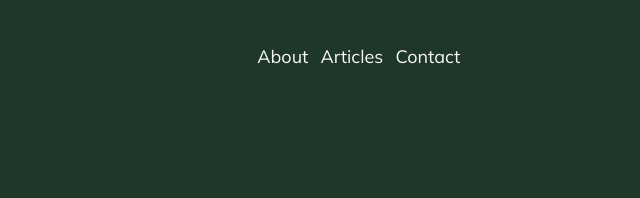
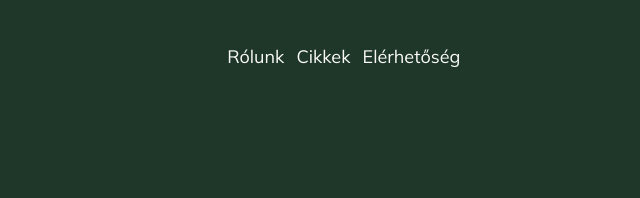
Before and after one commit to Xzayler/eat-for-the-planet, a plain HTML site: page index.html in a window 1280 px wide. Shown: the top 198 px of the page, 640-1280 px from the left. Drawn offline with Linux system fonts and the light colour scheme.

Commit message:
Edit header menu items and add page title

```diff
--- a/index.html
+++ b/index.html
@@ -4,7 +4,7 @@
   <meta charset="UTF-8">
   <meta http-equiv="X-UA-Compatible" content="IE=edge">
   <meta name="viewport" content="width=device-width, initial-scale=1.0">
-  <title>Document</title>
+  <title>Eat-For-The-Planet</title>
   <link rel="stylesheet" href="style.css">
   <link rel="preconnect" href="https://fonts.googleapis.com">
   <link rel="preconnect" href="https://fonts.gstatic.com" crossorigin>
@@ -16,9 +16,9 @@
     <img src="assets/tab_logo_text.png" alt="Tegyünk a Bolygóért logó">
     <nav>
       <ul>
-        <li><a>About</a></li>
-        <li><a>Articles</a></li>
-        <li><a>Contact</a></li>
+        <li><a>Rólunk</a></li>
+        <li><a>Cikkek</a></li>
+        <li><a>Elérhetőség</a></li>
       </ul>
     </nav>
   </header>
```
